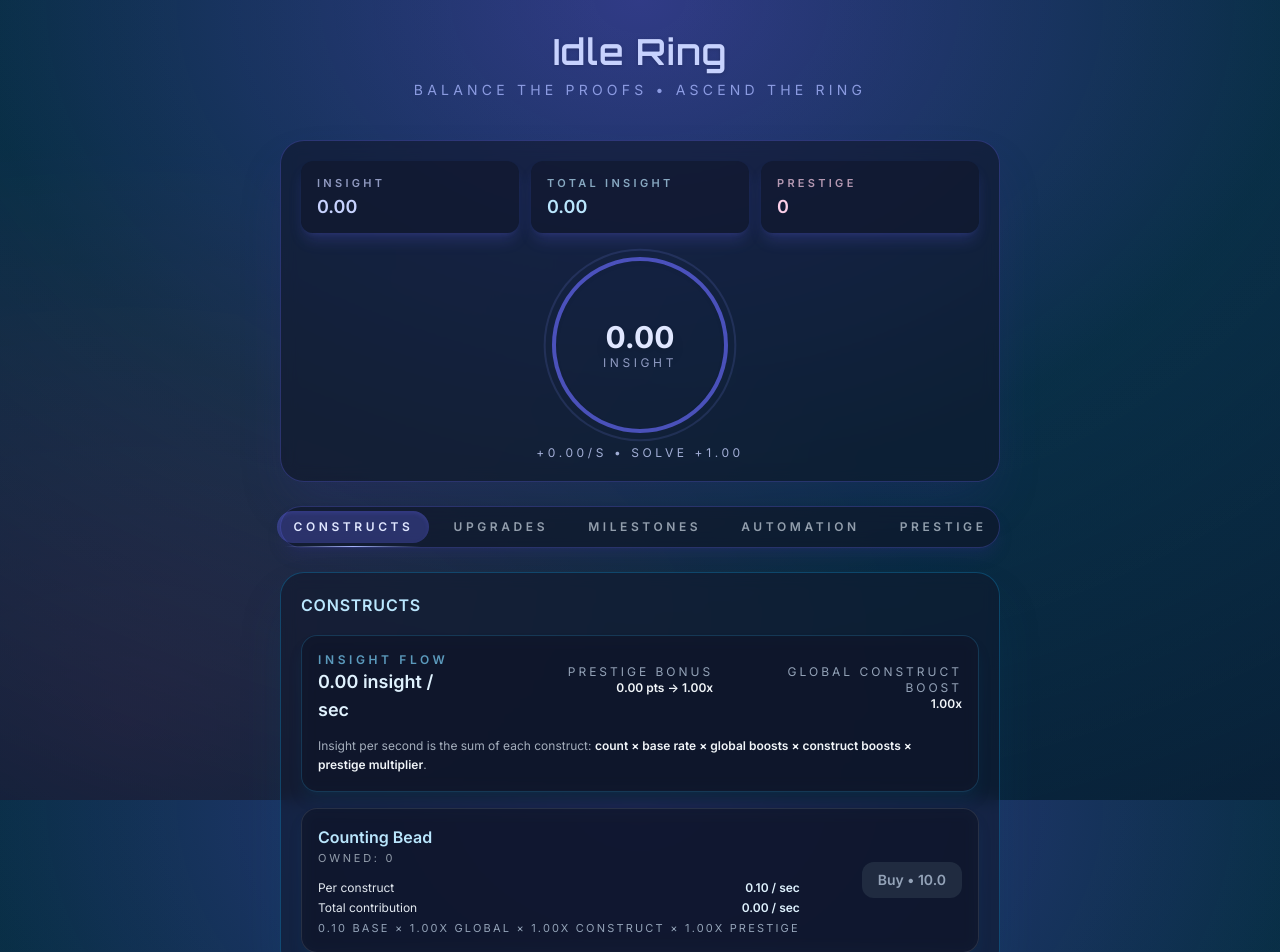
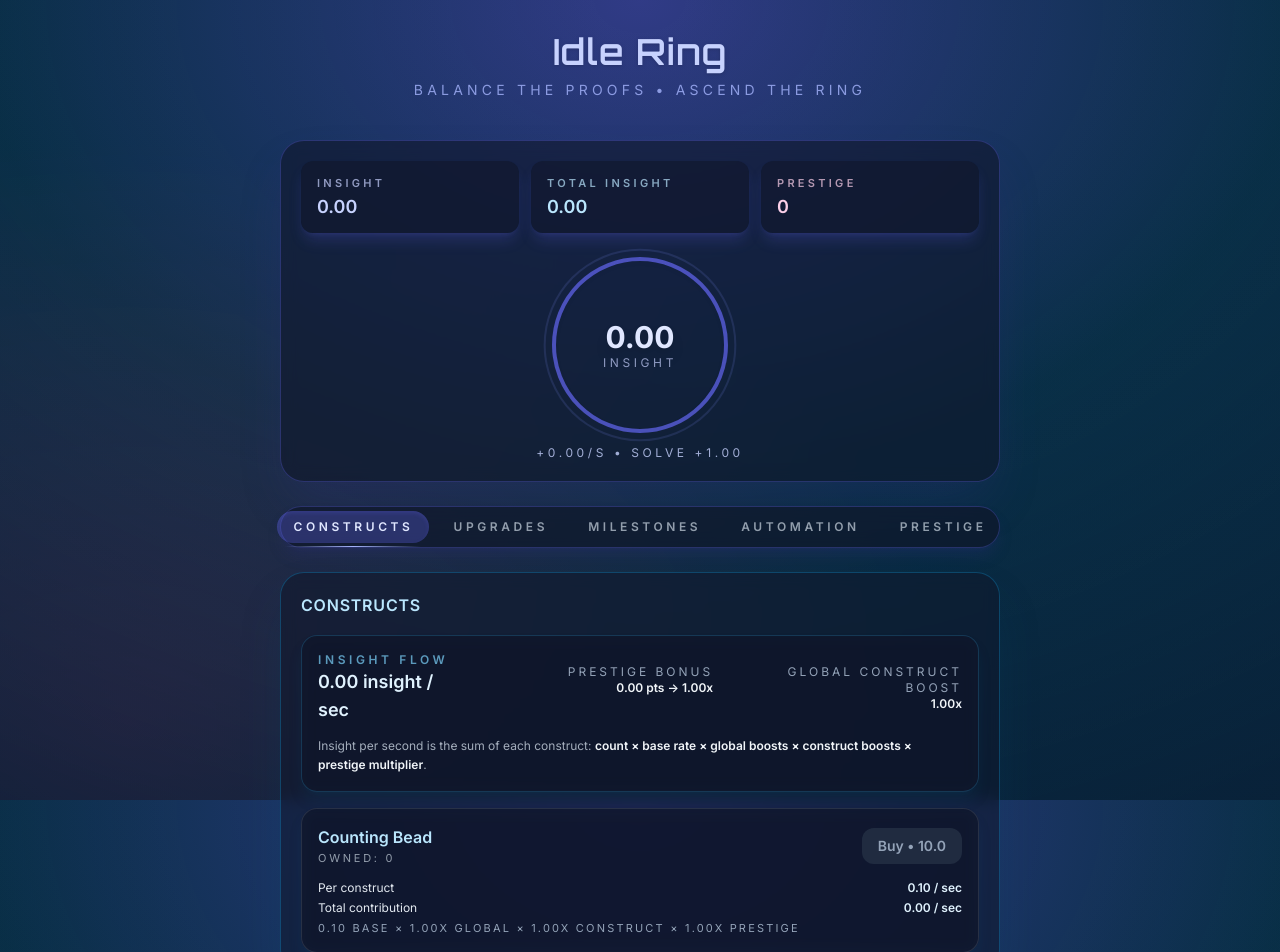
Before and after one commit to MadsenDev/idle-ring, a React (Vite) app: page / in a window 1280 px wide. Shown: the top 952 px of the page. Built offline with nearby package versions, Linux system fonts and the light colour scheme.

Commit message:
Updated button placement

```diff
--- a/src/components/GeneratorList.tsx
+++ b/src/components/GeneratorList.tsx
@@ -59,24 +59,13 @@ export default function GeneratorList() {
             initial={{ opacity: 0, y: 12 }}
             animate={{ opacity: 1, y: 0 }}
             transition={{ duration: 0.25, delay: count * 0.05 }}
-            className="flex items-center justify-between rounded-2xl border border-white/10 bg-slate-900/60 p-4 shadow-lg shadow-sky-900/20 backdrop-blur card-glow"
+            className="rounded-2xl border border-white/10 bg-slate-900/60 p-4 shadow-lg shadow-sky-900/20 backdrop-blur card-glow"
           >
+            <div className="flex flex-col gap-3">
+              <div className="flex items-center justify-between gap-2">
                 <div>
                   <div className="font-semibold text-sky-200">{g.name}</div>
                   <div className="text-[11px] uppercase tracking-[0.25em] text-slate-300/70">Owned: {count}</div>
-              <div className="mt-3 space-y-1 text-xs text-slate-200">
-                <div className="flex items-center justify-between">
-                  <span>Per construct</span>
-                  <span className="font-semibold text-sky-100">{format(perConstructRate)} / sec</span>
-                </div>
-                <div className="flex items-center justify-between">
-                  <span>Total contribution</span>
-                  <span className="font-semibold text-sky-100">{format(totalRate)} / sec</span>
-                </div>
-                <div className="text-[11px] uppercase tracking-[0.2em] text-slate-400">
-                  {formatPrecise(g.baseRate)} base × {formatMultiplier(globalMultiplier)} global × {formatMultiplier(effects.generatorMultipliers[g.id] ?? 1)} construct × {formatMultiplier(prestigeMult)} prestige
-                </div>
-              </div>
                 </div>
                 <motion.button
                   whileTap={canBuy ? { scale: 0.94 } : undefined}
@@ -95,6 +84,21 @@ export default function GeneratorList() {
                     />
                   )}
                 </motion.button>
+              </div>
+              <div className="space-y-1 text-xs text-slate-200">
+                <div className="flex items-center justify-between">
+                  <span>Per construct</span>
+                  <span className="font-semibold text-sky-100">{format(perConstructRate)} / sec</span>
+                </div>
+                <div className="flex items-center justify-between">
+                  <span>Total contribution</span>
+                  <span className="font-semibold text-sky-100">{format(totalRate)} / sec</span>
+                </div>
+                <div className="text-[11px] uppercase tracking-[0.2em] text-slate-400">
+                  {formatPrecise(g.baseRate)} base × {formatMultiplier(globalMultiplier)} global × {formatMultiplier(effects.generatorMultipliers[g.id] ?? 1)} construct × {formatMultiplier(prestigeMult)} prestige
+                </div>
+              </div>
+            </div>
           </motion.div>
         );
       })}
```
Lines whose indentation alone changed are shown as unchanged.
